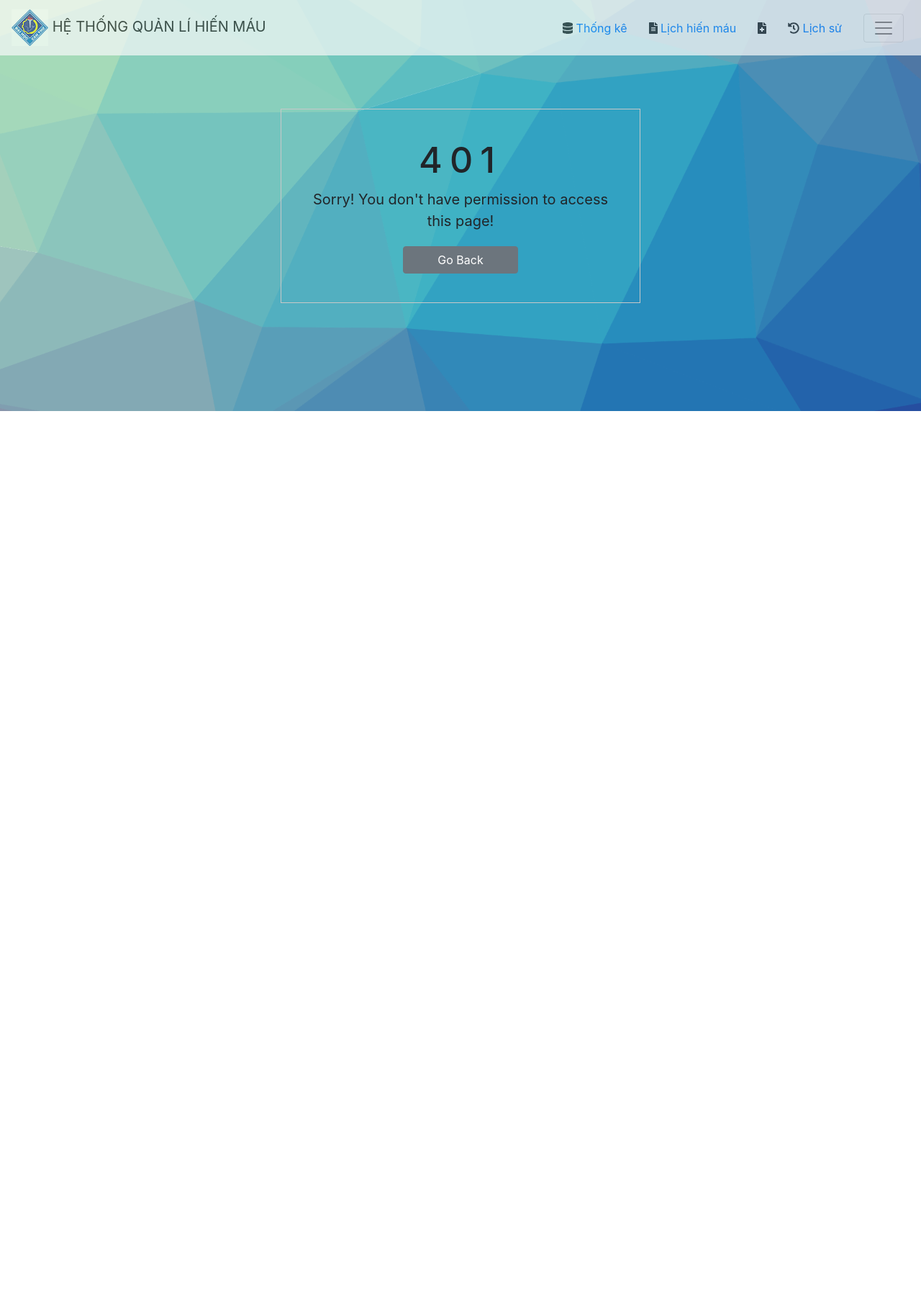
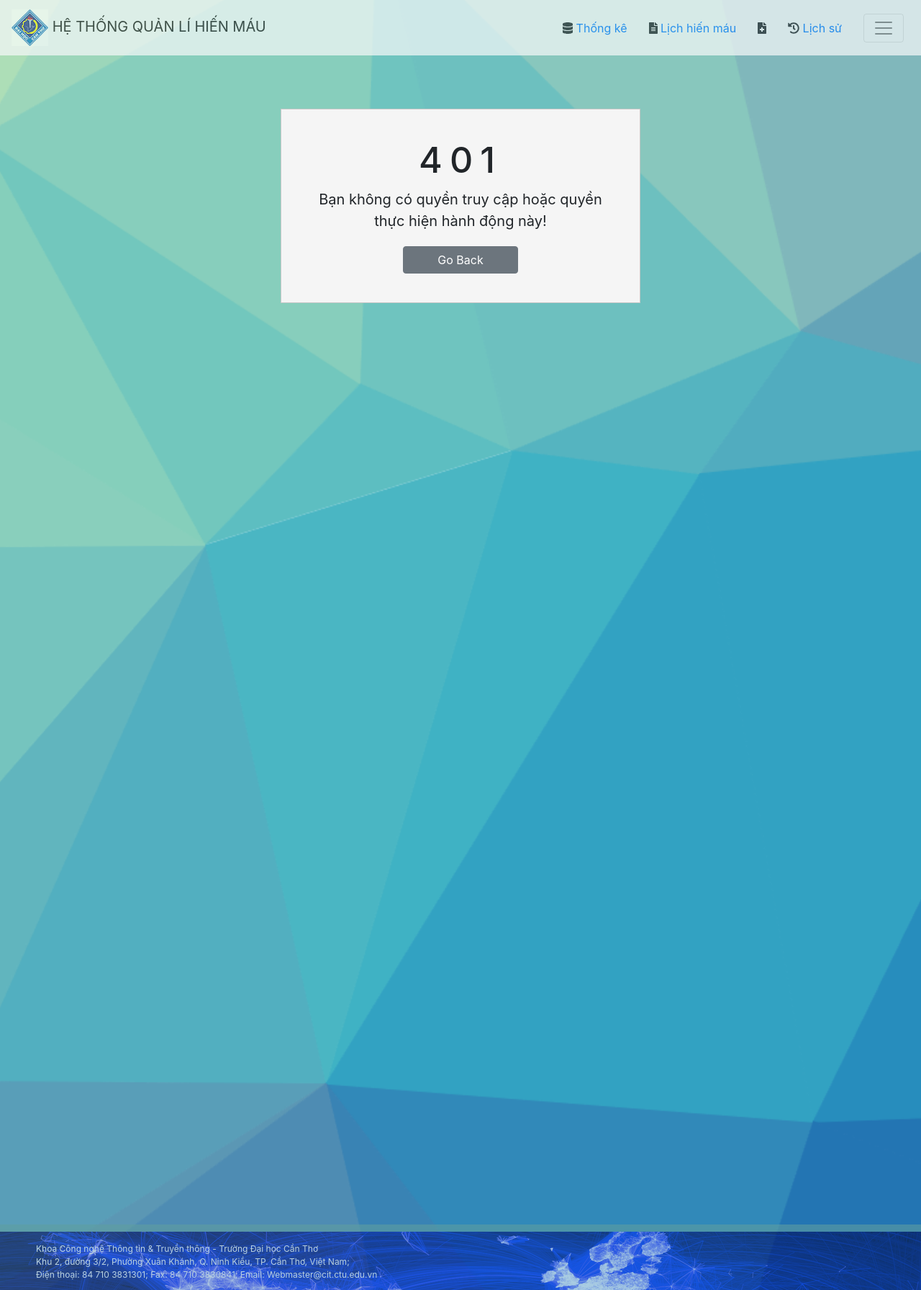
Before and after one commit to ThienPham06/front-end, a React (Create React App) app: page /notfound in a window 1280 px wide. Shown: the whole page at 72% size. Before the commit the page ends 800 px from the top, so only its background shows below. Built offline with nearby package versions, Linux system fonts and the light colour scheme; no server answers.

Commit message:
add css layout

```diff
--- a/src/app/App.css
+++ b/src/app/App.css
@@ -2,7 +2,7 @@
   text-align: center;
   position: absolute;
   width: 100%;
-  height: 100%;
+  height: auto;
   bottom: 0;
   left: 0;
   top: 0;
@@ -43,7 +43,7 @@
 }
 
 .iimg {
-  opacity: 65%;
+  opacity: 70%;
 }
 
 body {
--- a/src/component/footer/Footer.css
+++ b/src/component/footer/Footer.css
@@ -8,13 +8,17 @@
 }
 
 .footer {
-    position: absolute;
+    /* position: absolute;
     right: 0;
     bottom: 0;
     left: 0;
-    top: 89%;
+    top: 89%; */
+    /* position: absolute; */
+    margin-top: 100%;
+    padding-bottom: 0;
     background-image: url('../footer/footer.jpg');
-    opacity: 0.7;
+    opacity: 0.6;
+    border-top: 10px solid cadetblue !important;
     /* padding-top: 50px; */
     /* background-color:rgb(169, 190, 214) */
 }
--- a/src/component/plan/PlanPage.css
+++ b/src/component/plan/PlanPage.css
@@ -26,4 +26,5 @@ body{
     left: 0;
     top: 0;
     overflow: auto;
+
 }
--- a/src/component/profile/Profile.js
+++ b/src/component/profile/Profile.js
@@ -3,6 +3,8 @@ import {withRouter} from 'react-router-dom';
 import { Container, Row, Col, Card, CardImg, CardBody, CardTitle, Button, Table} from 'reactstrap';
 import {getStudentById, getAdminById, getStudentDetailById} from '../../util/API';
 import NavBar from '../navbar/NavBar';
+import { Footer } from '../footer/Footer';
+import './Profiles.css';
 
 class Profile extends Component {
     constructor(props) {
@@ -47,7 +49,9 @@ class Profile extends Component {
         let table;
         let image;
         if(this.state.admin!=="ADN-NaN"){
-            table=<Table>
+            table=
+            <div className="tableinfo">
+            <Table>
             <tr>
                 <td>Mã số cán bộ: </td>
                 <td>{this.state.admin.adminId}</td>
@@ -64,10 +68,12 @@ class Profile extends Component {
                 <td>Khoa: </td>
                 <td></td>
             </tr>
-        </Table>
+        </Table></div>
         }else{
             image=<CardImg top width="100%" height="100%" src={this.state.studentDetail.studentdetailPortrait} alt="Card image cap"/>
-            table=<Table>
+            table=
+            <div className="tableinfo">
+            <Table>
             <tr>
                 <td>Mã số sinh viên: </td>
                 <td>{this.state.student.studentId}</td>
@@ -88,17 +94,18 @@ class Profile extends Component {
                 <td>Khoa: </td>
                 <td></td>
             </tr>
-        </Table>
+        </Table></div>
+
         }
         return (
             <div>
             <NavBar planCounting={sessionStorage.getItem("wtPlan")}
                     closedPlanCounting={sessionStorage.getItem("clPlan")}
-            />
+            /><br></br><br></br><br></br>
             <Container>
                 <Row>
                     <Col xs="6">
-                        <Card>
+                        <Card className="usercard">
                             {image}
                             <CardBody>
                                 <CardTitle></CardTitle>
@@ -111,6 +118,7 @@ class Profile extends Component {
                     </Col>
                 </Row>
             </Container>
+            <Footer />
             </div>
         );
     }
--- /dev/null
+++ b/src/component/profile/Profiles.css
@@ -0,0 +1,8 @@
+.usercard {
+    width: 60%;
+    height: 90%;
+}
+
+.tableinfo {
+    background-color: whitesmoke;
+}
--- a/src/component/sildeshow/SlideShow.css
+++ b/src/component/sildeshow/SlideShow.css
@@ -11,5 +11,3 @@
    opacity: 85%;
    /* position: absolute; */
 }
-
-body {}
--- a/src/util/NotFound.css
+++ b/src/util/NotFound.css
@@ -5,6 +5,7 @@
     padding: 40px;
     border: 1px solid #c8c8c8;
     text-align: center;
+    background-color: whitesmoke;
 }
 
 .page-not-found .title {
--- a/src/util/NotFound.js
+++ b/src/util/NotFound.js
@@ -2,6 +2,7 @@ import React, { Component } from 'react';
 import './NotFound.css';
 import NavBar from '../component/navbar/NavBar';
 import {Button} from 'reactstrap';
+import { Footer } from '../component/footer/Footer';
 
 class NotFound extends Component {
 
@@ -15,10 +16,11 @@ class NotFound extends Component {
                     401
                 </h1>
                 <div className="desc">
-                    Sorry! You don't have permission to access this page!
+                    Bạn không có quyền truy cập hoặc quyền thực hiện hành động này!
                 </div>
                 <Button className="go-back-btn" type="primary" size="large">Go Back</Button>
             </div>
+            <Footer />
         </div>
 
         );
```
